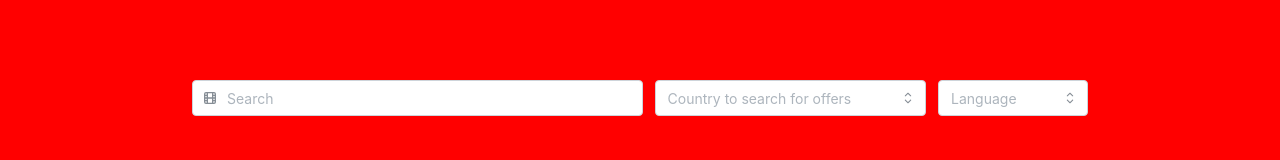
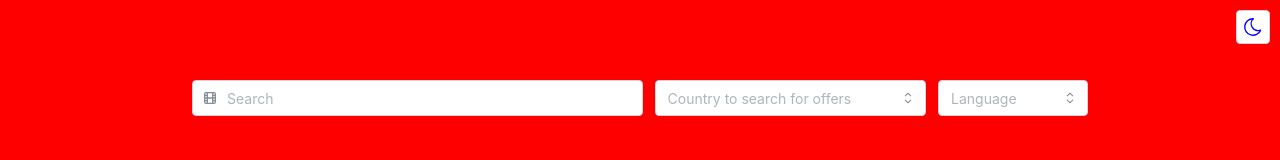
Before and after one commit to EdoardoGruppi/Watch_Movies, a React (Vite) app: page / in a window 1280 px wide. Shown: the top 160 px of the page. Built offline with nearby package versions, Linux system fonts and the light colour scheme; what ag-grid-community would draw is missing.

Commit message:
💣 Add theme toggle

```diff
--- a/src/components/home.tsx
+++ b/src/components/home.tsx
@@ -8,6 +8,7 @@ import { useContext } from "react";
 import { BaseContext } from "@context/shared";
 import { useNavigate } from "react-router-dom";
 import { useHotkeys } from "@mantine/hooks";
+import { ThemeToggle } from "./themeToggle";
 
 export function Home() {
   const {
@@ -26,6 +27,7 @@ export function Home() {
 
   return (
     <>
+      <ThemeToggle></ThemeToggle>
       <Group
         justify="center"
         grow
--- a/src/components/movie.tsx
+++ b/src/components/movie.tsx
@@ -10,9 +10,10 @@ import {
   Table,
   Text,
   Title,
+  useMantineColorScheme,
 } from "@mantine/core";
 import { format } from "date-fns";
-import { useContext, useMemo } from "react";
+import { useContext, useEffect, useMemo } from "react";
 import imdbLogo from "@assets/imdb.svg";
 import tmdbLogo from "@assets/tmdb.svg";
 import rottenLogo from "@assets/rottentomato.svg";
@@ -21,6 +22,7 @@ import {
   ModuleRegistry,
   ColDef,
   ICellRendererParams,
+  themeQuartz,
 } from "ag-grid-community";
 import { AgGridReact } from "ag-grid-react";
 import { Cell, Row } from "@interfaces/table";
@@ -32,6 +34,7 @@ import { CURRENCY_SYMBOLS } from "@constants/currencies";
 ModuleRegistry.registerModules([AllCommunityModule]);
 
 export function Movie() {
+  const { colorScheme } = useMantineColorScheme();
   const { movies, selected: id, offers } = useContext(BaseContext);
   const movie = useMemo(() => movies!.find((i) => i.id === id), [id, movies]);
   const rowData = useMemo(
@@ -101,6 +104,10 @@ export function Movie() {
       },
     })),
   ];
+
+  useEffect(() => {
+    document.body.dataset.agThemeMode = colorScheme;
+  }, [colorScheme]);
 
   return (
     <>
@@ -335,7 +342,6 @@ export function Movie() {
             </Card>
           </Group>
           <div
-            className="ag-theme-quartz"
             style={{
               height: 500,
               width: "100%",
@@ -345,6 +351,7 @@ export function Movie() {
             }}
           >
             <AgGridReact
+              theme={themeQuartz}
               autoSizeStrategy={{ type: "fitGridWidth" }}
               colResizeDefault="shift"
               defaultColDef={{ flex: 1 }}
--- /dev/null
+++ b/src/components/themeToggle.tsx
@@ -0,0 +1,44 @@
+import { IconMoon, IconSun } from "@tabler/icons-react";
+import cx from "clsx";
+import {
+  ActionIcon,
+  Group,
+  useComputedColorScheme,
+  useMantineColorScheme,
+} from "@mantine/core";
+import classes from "@styles/themeToggle.module.css";
+
+export function ThemeToggle() {
+  const { setColorScheme } = useMantineColorScheme();
+  const computedColorScheme = useComputedColorScheme("light", {
+    getInitialValueInEffect: true,
+  });
+
+  return (
+    <Group
+      justify="center"
+      style={{ position: "absolute", top: 10, right: 10 }}
+    >
+      <ActionIcon
+        onClick={() =>
+          setColorScheme(computedColorScheme === "light" ? "dark" : "light")
+        }
+        variant="default"
+        size="lg"
+        radius="sm"
+        aria-label="Toggle color scheme"
+      >
+        <IconSun
+          className={cx(classes.icon, classes.light)}
+          stroke={1.5}
+          color="yellow"
+        />
+        <IconMoon
+          className={cx(classes.icon, classes.dark)}
+          stroke={1.5}
+          color="blue"
+        />
+      </ActionIcon>
+    </Group>
+  );
+}
--- /dev/null
+++ b/src/styles/themeToggle.module.css
@@ -0,0 +1,24 @@
+.icon {
+  width: 22px;
+  height: 22px;
+}
+
+.dark {
+  @mixin dark {
+    display: none;
+  }
+
+  @mixin light {
+    display: block;
+  }
+}
+
+.light {
+  @mixin light {
+    display: none;
+  }
+
+  @mixin dark {
+    display: block;
+  }
+}
```
